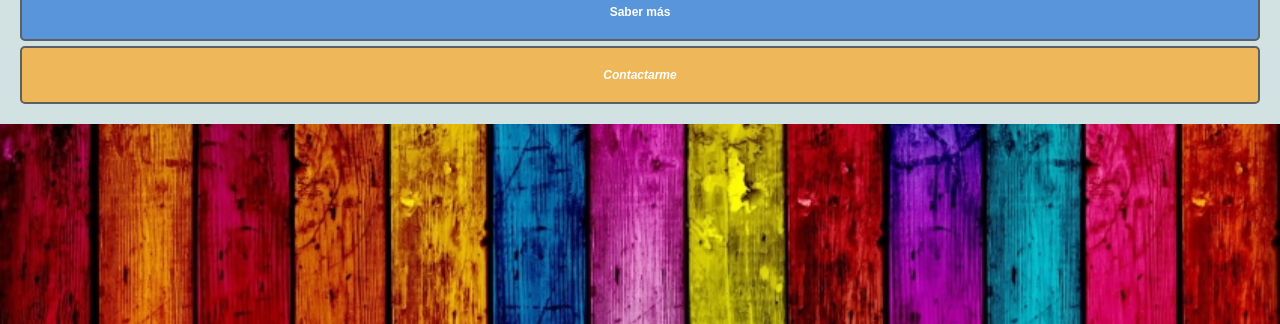
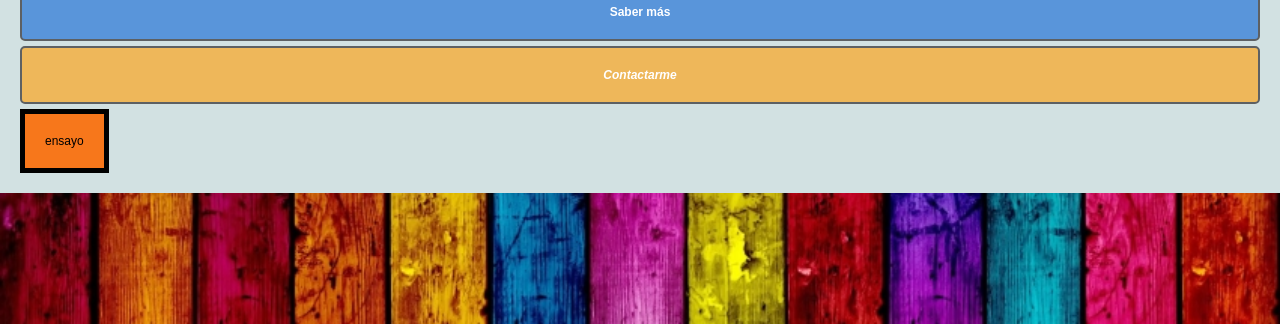
Before and after one commit to andergz55/Mi_Primera_web, a plain HTML site: page index.html in a window 1280 px wide. Shown: the part 476-800 px from the top of the page. Drawn offline with Linux system fonts and the light colour scheme.

Commit message:
mi primera confirmación de actualización

```diff
--- a/index.html
+++ b/index.html
@@ -49,7 +49,7 @@
 
                 <div class="button">Saber más</div>
                 <div class="button contacto">Contactarme</div>
-
+                <div class="greeting"><p>ensayo</p></div>
         </section>
 
 
--- a/styles.css
+++ b/styles.css
@@ -76,6 +76,10 @@
 
 
     /* main */
+    .greeting{
+        border: solid 5px;
+        background-color: #f7771b;
+    }
     main{
        background-color: rgb(210, 225, 226);
         width: 100%;
```
